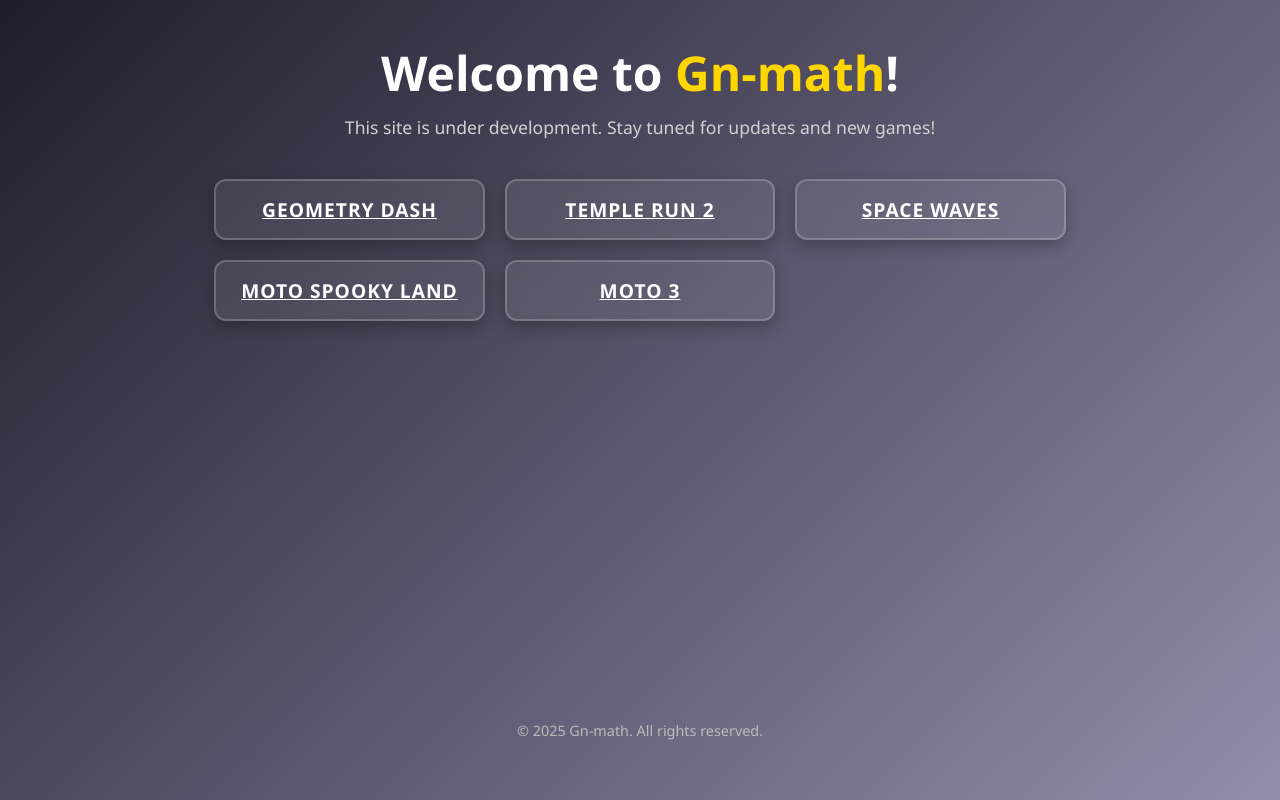
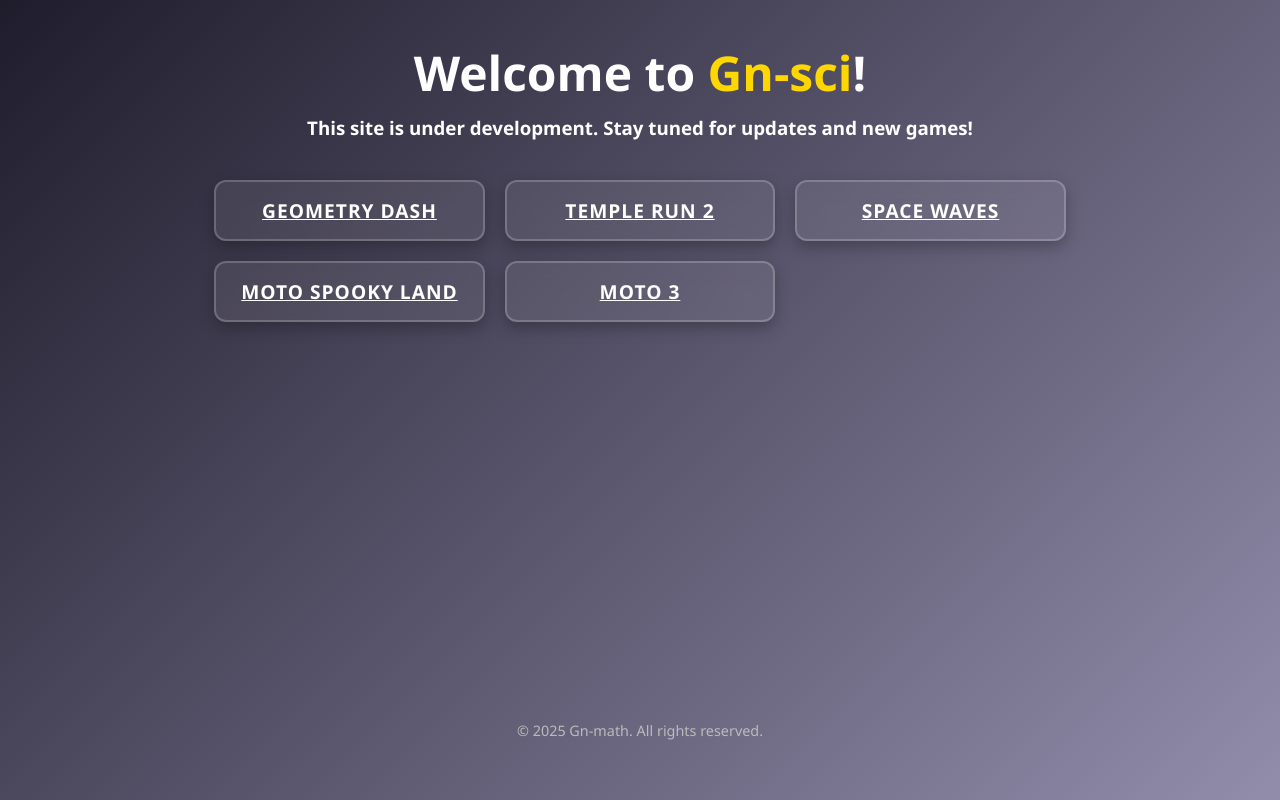
Before and after one commit to jonnyschoen/gn-math, a plain HTML site: page index.html in a window 1280 px wide. Drawn offline with Linux system fonts and the light colour scheme.

Commit message:
Update index.html

```diff
--- a/index.html
+++ b/index.html
@@ -8,8 +8,8 @@
 </head>
 <body>
   <header>
-    <h1>Welcome to <span class="highlight">Gn-math</span>!</h1>
-    <p>This site is under development. Stay tuned for updates and new games!</p>
+    <h1>Welcome to <span class="highlight">Gn-sci</span>!</h1>
+    <h3>This site is under development. Stay tuned for updates and new games!</h3>
   </header>
 
   <main>
```
